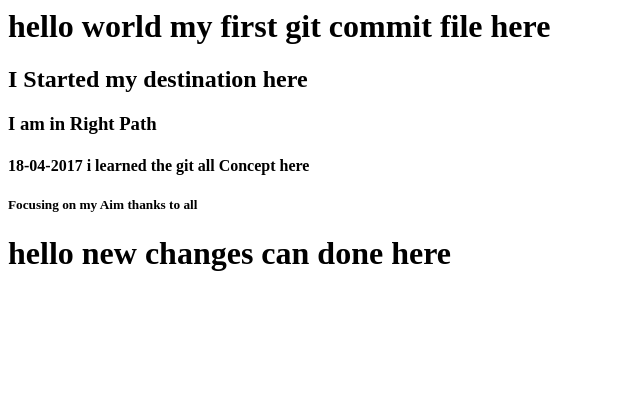
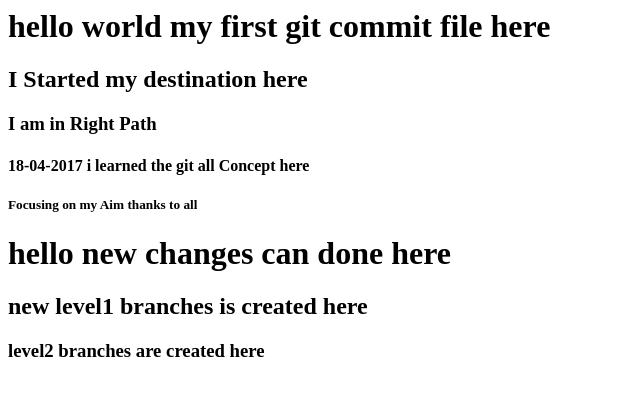
Before and after one commit to prashant2891/myfirst-githubrepo, a plain HTML site: page index.html in a window 1280 px wide. Shown: the whole page, without its empty margins (0-640 px from the left). Drawn offline with Linux system fonts and the light colour scheme.

Commit message:
level2 branches is added here

```diff
--- a/index.html
+++ b/index.html
@@ -4,3 +4,5 @@
 <h4>18-04-2017 i learned the git all Concept here</h4>
 <h5>Focusing on my Aim thanks to all</h5>
 <h1>hello new changes can done here</h1>
+<h2>new level1 branches is created here </h2>
+<h3>level2 branches are created here</h3>
```
